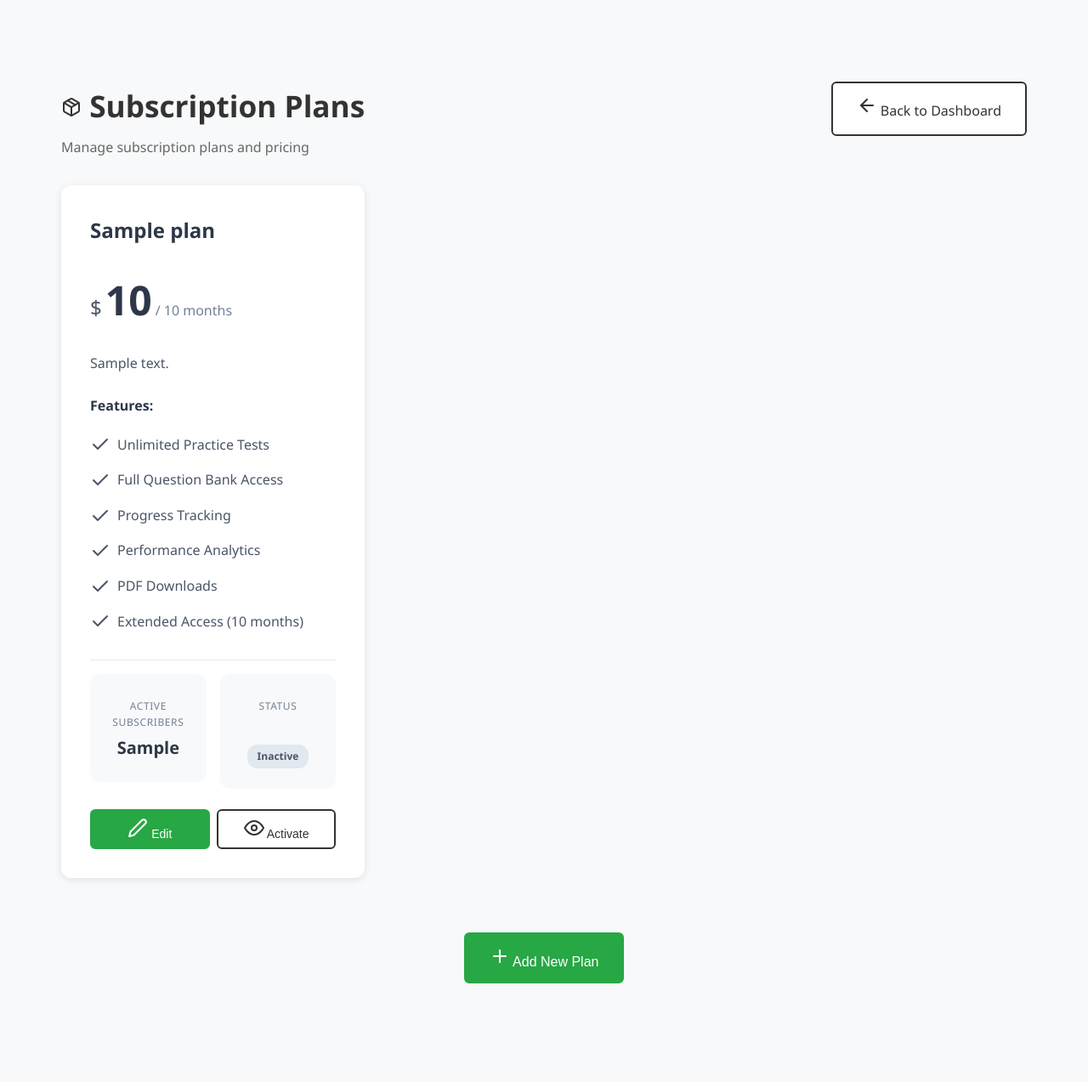
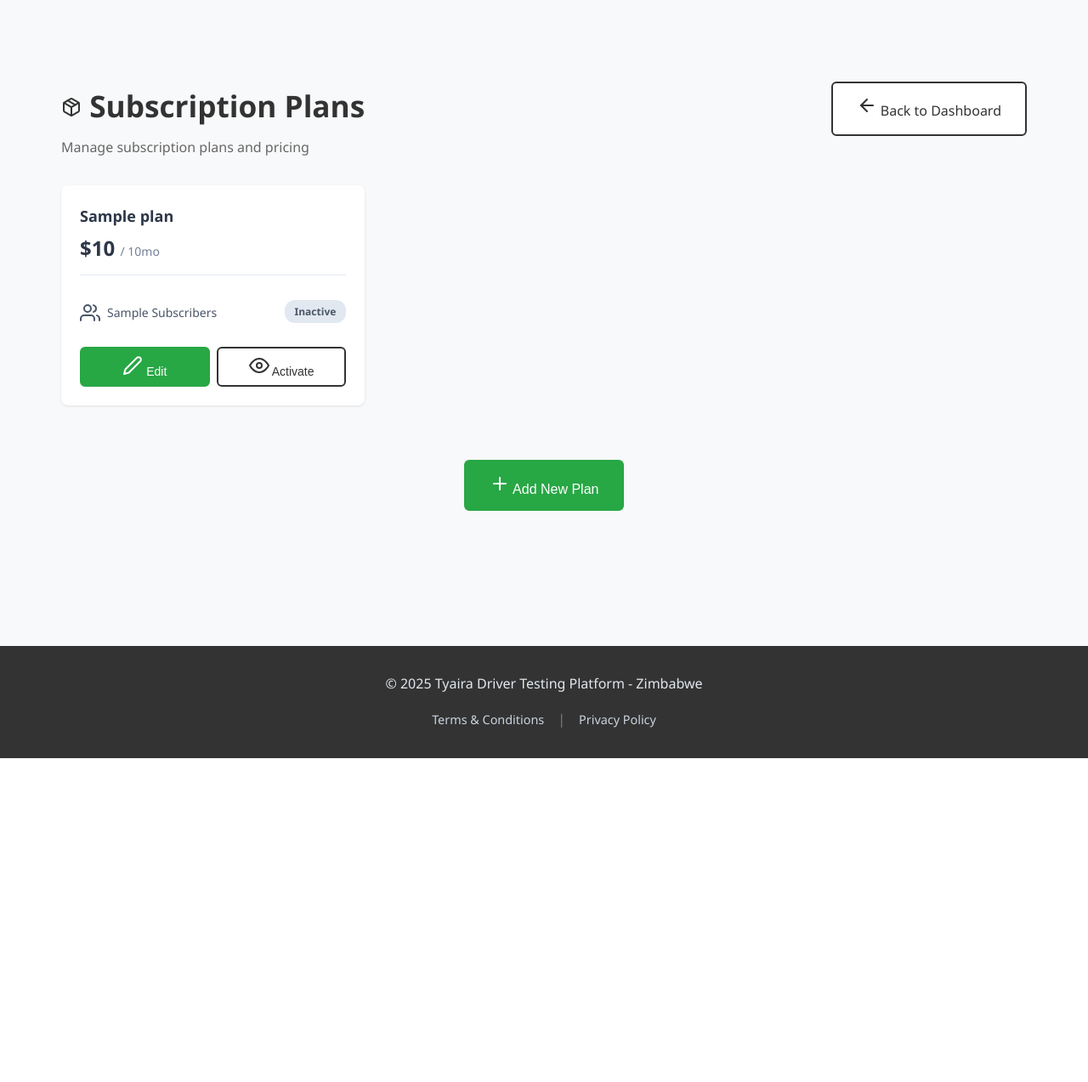
Before and after one commit to zimprep-dev/Tyaira-Provisonal-Project, a Python web app: template templates/admin_plans.html in a window 1280 px wide. Shown: the part 88-1361 px from the top of the page at 85% size. After the commit the page ends 980 px from the top, so only its background shows below. Run offline with Jinja, Linux system fonts and the light colour scheme; the template is opened without the code that fills it: most values are stand-ins (such as "Sample title", 1, 10 or a date in 2020).

Commit message:
Simplify and compact admin plan cards - Remove verbose description and feature list - Combine title and price in header - Reduce padding from 2rem to 1.25rem - Smaller font sizes (1.125rem title, 1.5rem price) - Single row layout for subscribers and status - Cleaner, more compact design - Reduced card height by ~60%

```diff
--- a/templates/admin_plans.html
+++ b/templates/admin_plans.html
@@ -22,50 +22,23 @@
         {% for plan in plans %}
         <div class="plan-card {% if plan.is_featured %}featured{% endif %}">
             <div class="plan-header">
+                <div>
                     <h3>{{ plan.name }}</h3>
+                    <p class="plan-price">${{ plan.price }} <span>/ {{ plan.duration_months }}mo</span></p>
+                </div>
                 {% if plan.is_featured %}
-                <span class="badge badge-featured"><i data-feather="star"></i> Featured</span>
+                <span class="badge badge-featured"><i data-feather="star"></i></span>
                 {% endif %}
             </div>
 
-            <div class="plan-price">
-                <span class="currency">$</span>
-                <span class="amount">{{ plan.price }}</span>
-                <span class="period">/ {{ plan.duration_months }} {% if plan.duration_months == 1 %}month{% else %}months{% endif %}</span>
-            </div>
-
-            <div class="plan-description">
-                {{ plan.description or 'No description' }}
-            </div>
-
-            <div class="plan-features">
-                <h4>Features:</h4>
-                <ul>
-                    <li><i data-feather="check"></i> Unlimited Practice Tests</li>
-                    <li><i data-feather="check"></i> Full Question Bank Access</li>
-                    <li><i data-feather="check"></i> Progress Tracking</li>
-                    <li><i data-feather="check"></i> Performance Analytics</li>
-                    <li><i data-feather="check"></i> PDF Downloads</li>
-                    {% if plan.duration_months > 1 %}
-                    <li><i data-feather="check"></i> Extended Access ({{ plan.duration_months }} months)</li>
-                    {% endif %}
-                </ul>
-            </div>
-
             <div class="plan-stats">
-                <div class="stat-item">
-                    <span class="stat-label">Active Subscribers</span>
-                    <span class="stat-value">{{ plan.active_subscribers if plan.active_subscribers is defined else 0 }}</span>
-                </div>
-                <div class="stat-item">
-                    <span class="stat-label">Status</span>
-                    <span class="stat-value">
+                <div class="stat-row">
+                    <span class="stat-label"><i data-feather="users"></i> {{ plan.active_subscribers if plan.active_subscribers is defined else 0 }} Subscribers</span>
                     {% if plan.is_active %}
                     <span class="badge badge-success">Active</span>
                     {% else %}
                     <span class="badge badge-secondary">Inactive</span>
                     {% endif %}
-                    </span>
                 </div>
             </div>
 
@@ -137,116 +110,74 @@ function showAddPlanModal() {
 
 .plan-card {
     background: white;
-    border-radius: 12px;
-    box-shadow: 0 2px 8px rgba(0,0,0,0.1);
-    padding: 2rem;
+    border-radius: 8px;
+    box-shadow: 0 1px 3px rgba(0,0,0,0.1);
+    padding: 1.25rem;
     display: flex;
     flex-direction: column;
-    gap: 1.5rem;
+    gap: 1rem;
     border: 2px solid transparent;
-    transition: all 0.3s;
+    transition: all 0.2s;
 }
 
 .plan-card:hover {
-    box-shadow: 0 8px 16px rgba(0,0,0,0.15);
-    transform: translateY(-4px);
+    box-shadow: 0 4px 8px rgba(0,0,0,0.15);
+    transform: translateY(-2px);
 }
 
 .plan-card.featured {
     border-color: #fbbf24;
-    background: linear-gradient(to bottom, #fffbeb 0%, white 20%);
 }
 
 .plan-header {
     display: flex;
     justify-content: space-between;
-    align-items: center;
+    align-items: flex-start;
+    padding-bottom: 0.75rem;
+    border-bottom: 1px solid #e2e8f0;
 }
 
 .plan-header h3 {
-    margin: 0;
-    font-size: 1.5rem;
+    margin: 0 0 0.25rem 0;
+    font-size: 1.125rem;
+    font-weight: 600;
     color: #2d3748;
 }
 
 .plan-price {
-    display: flex;
-    align-items: baseline;
-    gap: 0.25rem;
-}
-
-.plan-price .currency {
+    margin: 0;
     font-size: 1.5rem;
-    color: #4a5568;
-}
-
-.plan-price .amount {
-    font-size: 3rem;
     font-weight: 700;
     color: #2d3748;
 }
 
-.plan-price .period {
-    font-size: 1rem;
+.plan-price span {
+    font-size: 0.875rem;
+    font-weight: 400;
     color: #718096;
 }
 
-.plan-description {
-    color: #4a5568;
-    line-height: 1.6;
+.plan-stats {
+    padding: 0.75rem 0;
 }
 
-.plan-features h4 {
-    margin: 0 0 0.75rem 0;
-    font-size: 1rem;
-    color: #2d3748;
+.stat-row {
+    display: flex;
+    justify-content: space-between;
+    align-items: center;
 }
 
-.plan-features ul {
-    list-style: none;
-    padding: 0;
-    margin: 0;
-}
-
-.plan-features li {
+.stat-label {
     display: flex;
     align-items: center;
     gap: 0.5rem;
-    padding: 0.5rem 0;
+    font-size: 0.875rem;
     color: #4a5568;
 }
 
-.plan-features li i {
-    color: #48bb78;
+.stat-label i {
     width: 16px;
     height: 16px;
-}
-
-.plan-stats {
-    display: grid;
-    grid-template-columns: 1fr 1fr;
-    gap: 1rem;
-    padding-top: 1rem;
-    border-top: 1px solid #e2e8f0;
-}
-
-.stat-item {
-    display: flex;
-    flex-direction: column;
-    gap: 0.25rem;
-}
-
-.stat-label {
-    font-size: 0.75rem;
-    color: #718096;
-    text-transform: uppercase;
-    letter-spacing: 0.05em;
-}
-
-.stat-value {
-    font-size: 1.25rem;
-    font-weight: 600;
-    color: #2d3748;
 }
 
 .plan-actions {
```
Lines whose indentation alone changed are shown as unchanged.
